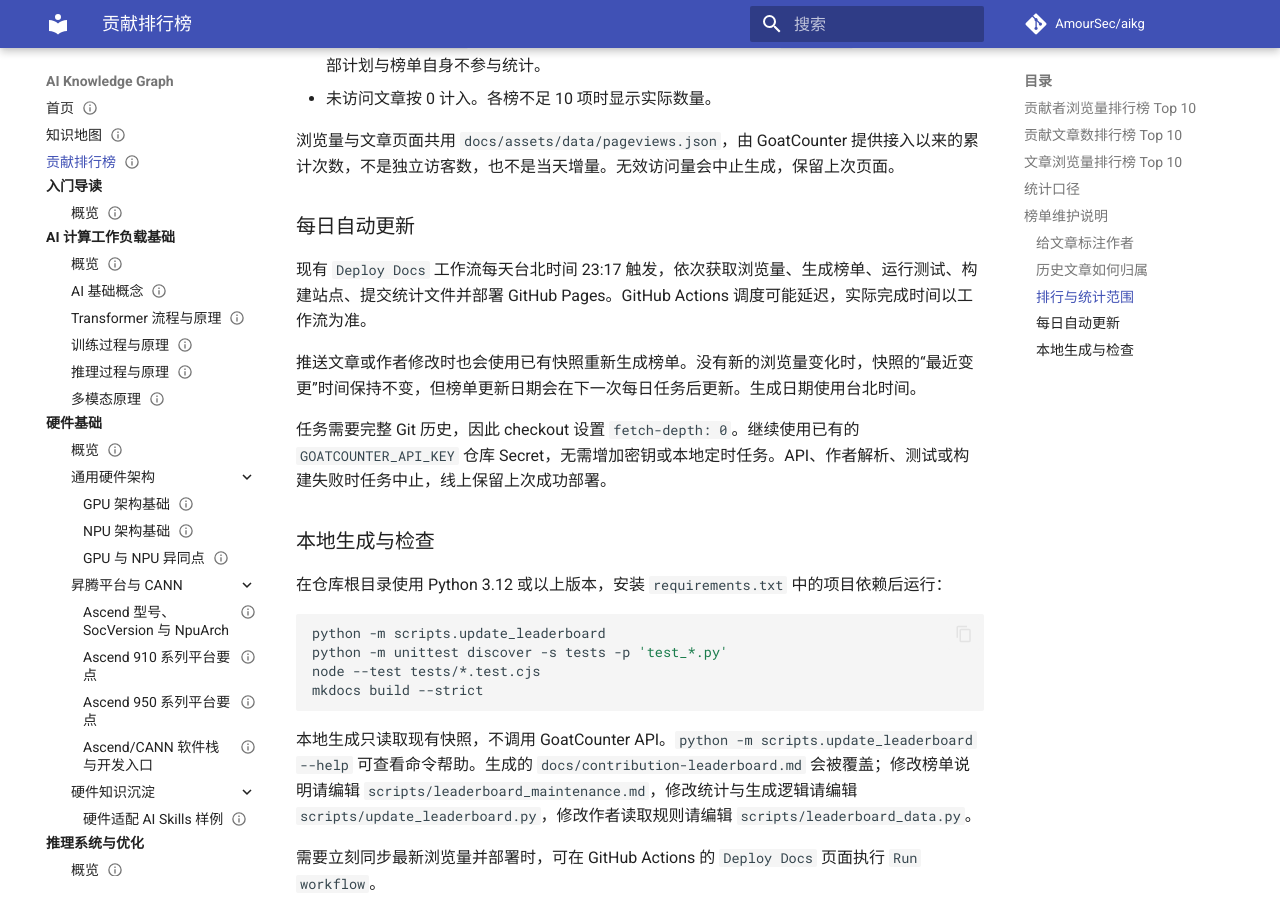
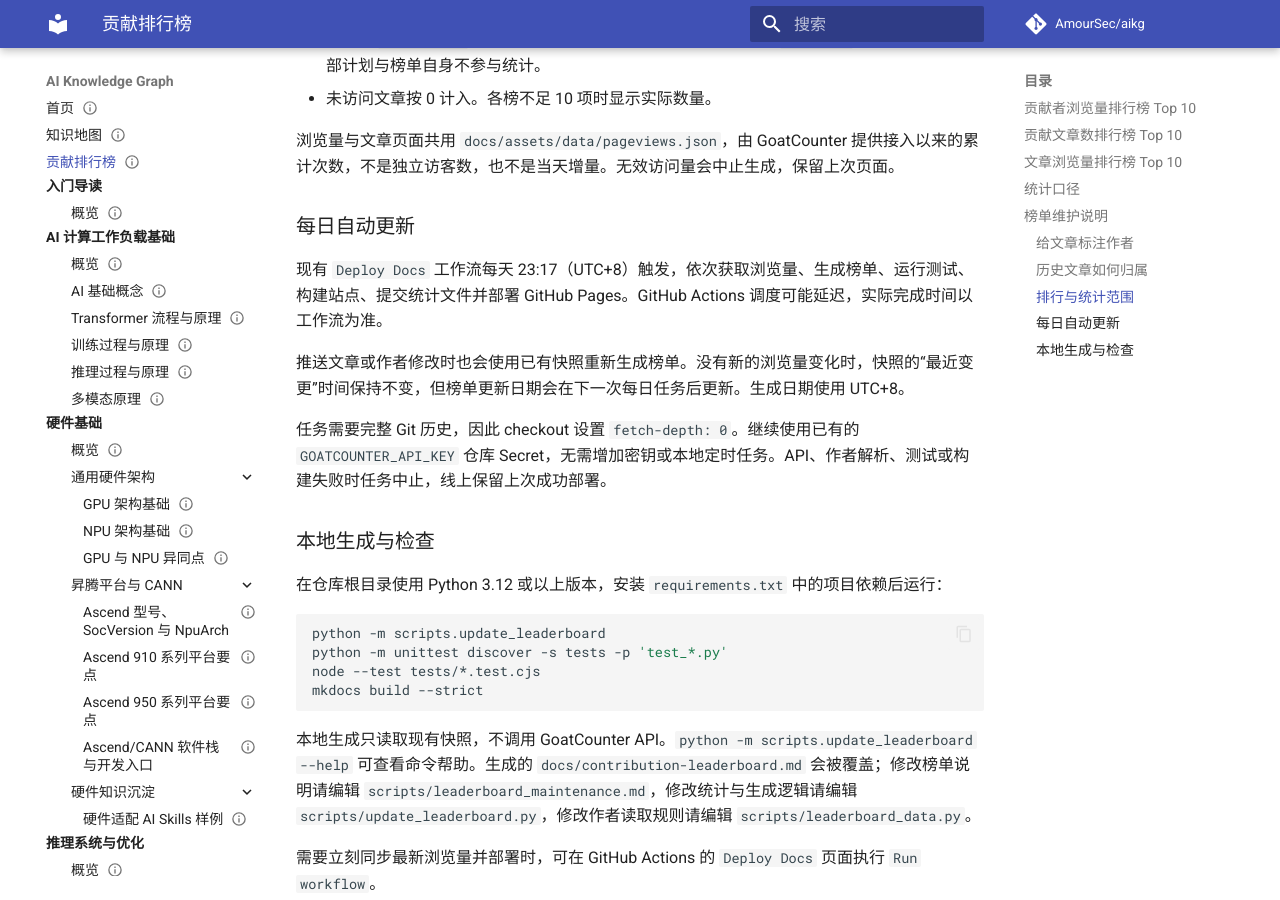
Before and after one commit to AmourSec/aikg, an MkDocs documentation site: the page built from docs/contribution-leaderboard.md, in a window 1280 px wide and 900 px high, scrolled down 3132 px. Built offline with MkDocs 1.6.1 and Material for MkDocs 9.7.7, drawn with Linux system fonts in a browser that asks for light colours; comment, search, counter and statistics services are not loaded; some of the changed text lies outside the part shown.

Commit message:
fix: simplify leaderboard timezone labels

```diff
--- a/docs/contribution-leaderboard.md
+++ b/docs/contribution-leaderboard.md
@@ -13,11 +13,11 @@ updated: 2026-09-08
 
 查看贡献者浏览量、贡献文章数和热门文章三张每日榜单。
 
-榜单更新：**2026-09-08**（台北时间，UTC+8）。每天 23:17 自动更新，任务执行可能略有延迟。
+榜单更新：**2026-09-08**（UTC+8）。每天 23:17 自动更新，任务执行可能略有延迟。
 
 统计范围：**108 篇文章** · **1 位贡献者** · **5 次累计浏览**。
 
-浏览量快照最近变更：2026-09-08 03:11:35（台北时间）；浏览量未变化时保留该时间。
+浏览量快照最近变更：2026-09-08 03:11:35（UTC+8）；浏览量未变化时保留该时间。
 
 ## 贡献者浏览量排行榜 Top 10
 
@@ -108,9 +108,9 @@ Git 历史中的同一人若用了不同姓名或邮箱，可通过仓库根目
 
 ### 每日自动更新
 
-现有 `Deploy Docs` 工作流每天台北时间 23:17 触发，依次获取浏览量、生成榜单、运行测试、构建站点、提交统计文件并部署 GitHub Pages。GitHub Actions 调度可能延迟，实际完成时间以工作流为准。
+现有 `Deploy Docs` 工作流每天 23:17（UTC+8）触发，依次获取浏览量、生成榜单、运行测试、构建站点、提交统计文件并部署 GitHub Pages。GitHub Actions 调度可能延迟，实际完成时间以工作流为准。
 
-推送文章或作者修改时也会使用已有快照重新生成榜单。没有新的浏览量变化时，快照的“最近变更”时间保持不变，但榜单更新日期会在下一次每日任务后更新。生成日期使用台北时间。
+推送文章或作者修改时也会使用已有快照重新生成榜单。没有新的浏览量变化时，快照的“最近变更”时间保持不变，但榜单更新日期会在下一次每日任务后更新。生成日期使用 UTC+8。
 
 任务需要完整 Git 历史，因此 checkout 设置 `fetch-depth: 0`。继续使用已有的 `GOATCOUNTER_API_KEY` 仓库 Secret，无需增加密钥或本地定时任务。API、作者解析、测试或构建失败时任务中止，线上保留上次成功部署。
 
```
Also changed, not shown: scripts/leaderboard_maintenance.md (+2 -2 lines), 1 other file.
